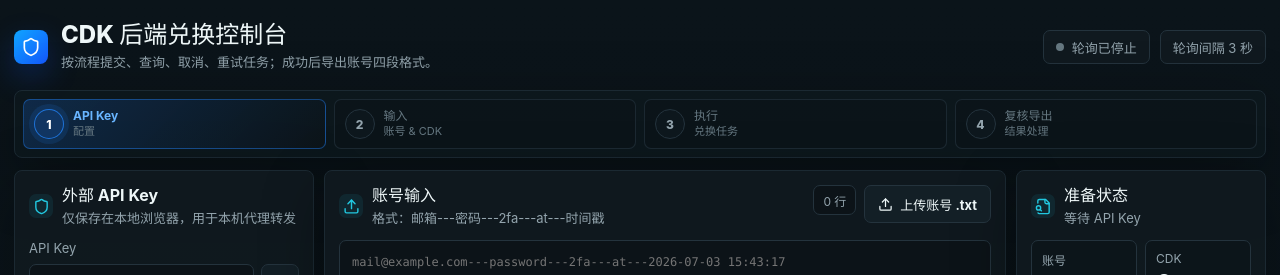
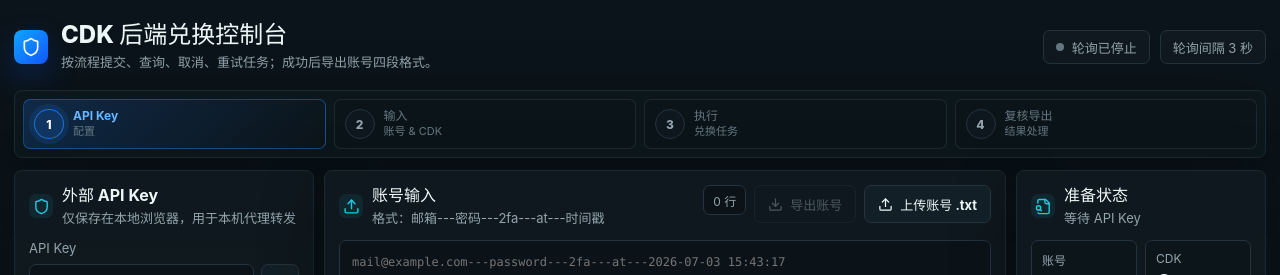
Before and after one commit to kui123456789/cdk-houduan-duihuan, a React (Vite) app: page / in a window 1280 px wide. Shown: the top 275 px of the page. Built offline with nearby package versions, Linux system fonts and the light colour scheme.

Commit message:
Add account input export

```diff
--- a/src/App.jsx
+++ b/src/App.jsx
@@ -1156,6 +1156,37 @@ export default function App() {
     showToast(message);
   }
 
+  function downloadTextFile(fileName, content) {
+    const url = URL.createObjectURL(new Blob([content], { type: "text/plain;charset=utf-8" }));
+    const link = document.createElement("a");
+    link.href = url;
+    link.download = fileName;
+    document.body.appendChild(link);
+    link.click();
+    link.remove();
+    window.setTimeout(() => URL.revokeObjectURL(url), 0);
+  }
+
+  function exportAccountInput() {
+    const normalized = normalizeAccountText(accountText);
+    if (!normalized.text) {
+      const message = "没有可导出的账号";
+      setStatusMessage(message);
+      showToast(message, "error");
+      return;
+    }
+
+    if (normalized.text !== accountText) {
+      setAccountText(normalized.text);
+      setErrors(normalized.errors);
+    }
+
+    downloadTextFile("accounts_input.txt", normalized.text);
+    const message = `账号已导出：${normalized.accountCount} 行`;
+    setStatusMessage(message);
+    showToast(message);
+  }
+
   function toggleSelected(rowId) {
     setRows((prev) =>
       prev.map((row) => (row.id === rowId ? { ...row, selected: !row.selected } : row))
@@ -1308,11 +1339,23 @@ export default function App() {
               subtitle="格式：邮箱---密码---2fa---at---时间戳"
               count={`${accountLineCount} 行`}
               icon={<Upload size={17} />}
-              upload={
-                <UploadButton
-                  label="上传账号 .txt"
-                  onChange={handleAccountFileUpload}
-                />
+              actions={
+                <>
+                  <button
+                    type="button"
+                    className="ghost-button"
+                    onClick={exportAccountInput}
+                    disabled={!accountLineCount}
+                    title={accountLineCount ? `导出 ${accountLineCount} 行账号` : "没有可导出的账号"}
+                  >
+                    <Download size={15} />
+                    导出账号
+                  </button>
+                  <UploadButton
+                    label="上传账号 .txt"
+                    onChange={handleAccountFileUpload}
+                  />
+                </>
               }
             >
               <textarea
@@ -1673,14 +1716,14 @@ function PanelHeader({ icon, title, subtitle }) {
   );
 }
 
-function InputPanel({ title, subtitle, count, icon, upload, children }) {
+function InputPanel({ title, subtitle, count, icon, actions, upload, children }) {
   return (
     <section className="input-panel">
       <div className="section-heading">
         <PanelHeader icon={icon} title={title} subtitle={subtitle} />
         <div className="panel-actions">
           <span className="count-badge">{count}</span>
-          {upload}
+          {actions || upload}
         </div>
       </div>
       {children}
```
